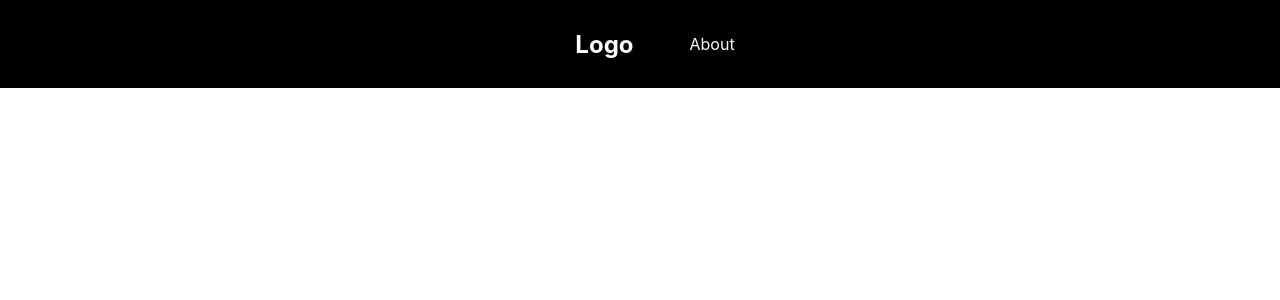
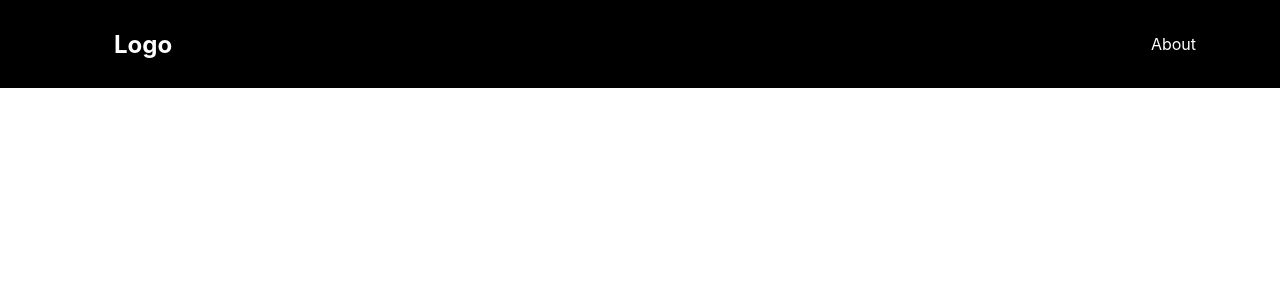
Before and after one commit to Jorge-Neves/Hyde-Rho, a React (Create React App) app: page / in a window 1280 px wide. Shown: the top 300 px of the page. Built offline with nearby package versions, Linux system fonts and the light colour scheme.

Commit message:
fixing navbar icon

```diff
--- a/src/Components/Navbar/NavbarElements.js
+++ b/src/Components/Navbar/NavbarElements.js
@@ -24,7 +24,7 @@ export const NavbarContainer = styled.div`
     justify-content: space-between;
     height: 80px;
     z-index: 1;
-    width: 100%auto;
+    width: 100%;
     padding: 0 24px;
     max-width: 1100px;
 `;
@@ -52,6 +52,7 @@ export const MobileIcon = styled.div`
         transform: translate(-100%, 60%);
         font-size: 1.8rem;
         cursor: pointer;
+        color: white;
     }
 `;
 
```
